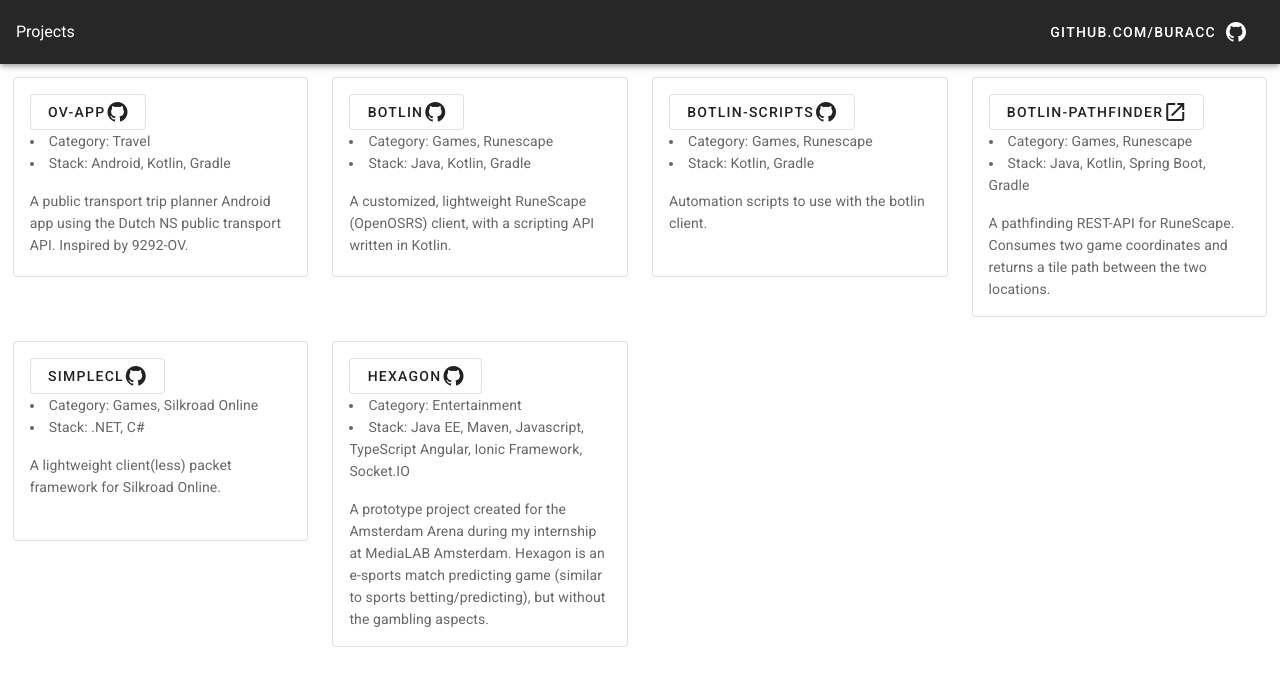
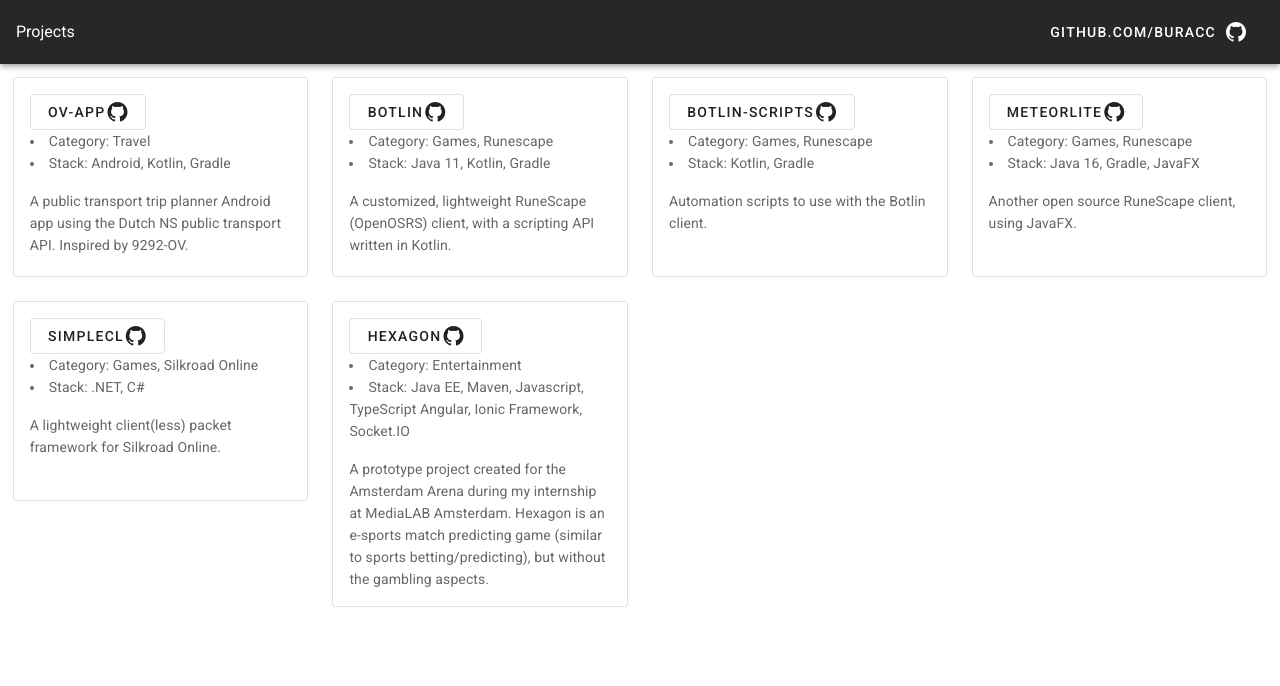
Before and after one commit to buracc/bruak.dev, a Vue app: page / in a window 1280 px wide. Shown: the top 686 px of the page. Built offline with nearby package versions, Linux system fonts and the light colour scheme.

Commit message:
Update projects

```diff
--- a/src/App.vue
+++ b/src/App.vue
@@ -38,7 +38,7 @@
       },
       {
         title: 'botlin',
-        stack: 'Java, Kotlin, Gradle',
+        stack: 'Java 11, Kotlin, Gradle',
         category: 'Games, Runescape',
         text: 'A customized, lightweight RuneScape (OpenOSRS) client, with a scripting API written in Kotlin.',
         link: 'https://github.com/buracc/botlin',
@@ -47,15 +47,15 @@
         title: 'botlin-scripts',
         stack: 'Kotlin, Gradle',
         category: 'Games, Runescape',
-        text: 'Automation scripts to use with the botlin client.',
+        text: 'Automation scripts to use with the Botlin client.',
         link: 'https://github.com/buracc/botlin-scripts',
       },
       {
-        title: 'botlin-pathfinder',
-        stack: 'Java, Kotlin, Spring Boot, Gradle',
+        title: 'MeteorLite',
+        stack: 'Java 16, Gradle, JavaFX',
         category: 'Games, Runescape',
-        text: 'A pathfinding REST-API for RuneScape. Consumes two game coordinates and returns a tile path between the two locations.',
-        link: 'https://api.bruak.dev/pathfinder',
+        text: 'Another open source RuneScape client, using JavaFX.',
+        link: 'https://github.com/MeteorLite/MeteorLite',
       },
       {
         title: 'SimpleCL',
```
